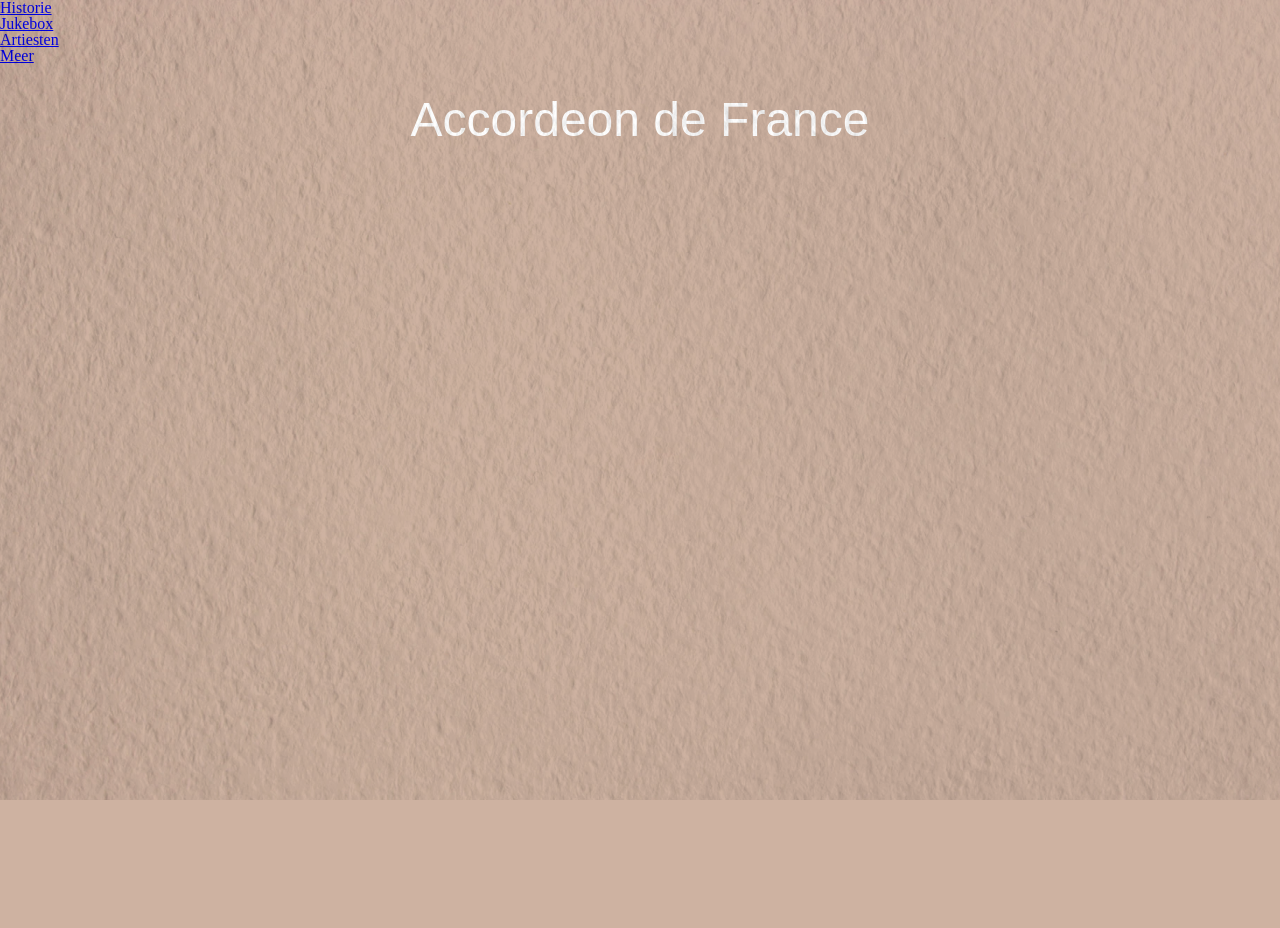
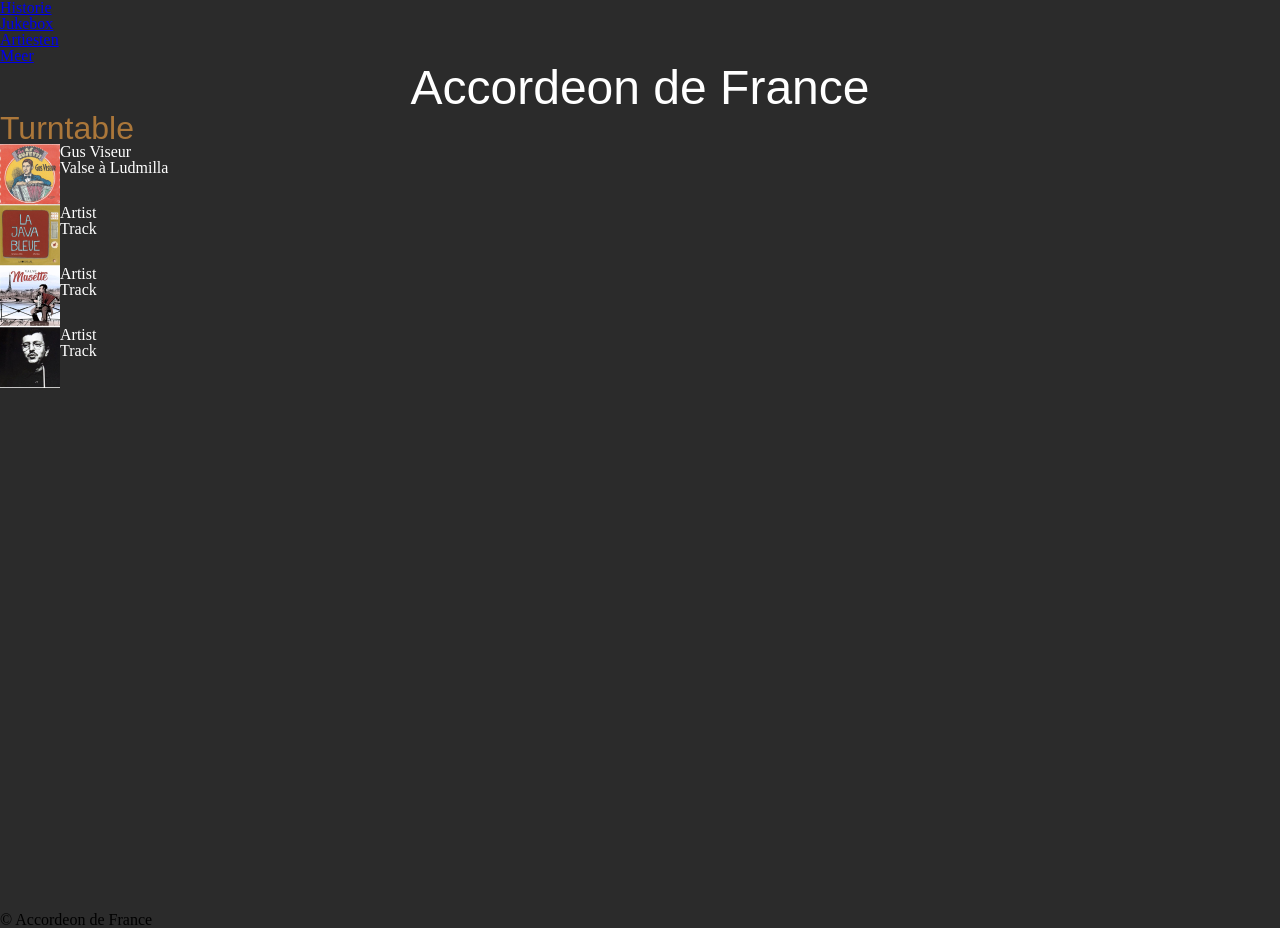
Before and after one commit to kasperdefrene/integration3, a website built with Vite: page integration3/index.html in a window 1280 px wide. Before the commit the page ends 800 px from the top, so only its background shows below. Built offline with nearby package versions, Linux system fonts and the light colour scheme; a web font is replaced by a local one.

Commit message:
woe 18-1 push

```diff
--- a/integration3/css/style.css
+++ b/integration3/css/style.css
@@ -1,34 +1,39 @@
 @import url("https://use.typekit.net/wtc6yih.css");
 
 :root{
-    --primary-color: #CEB2A1;
+    --background-color: #2B2B2B;
+    --primary-color: #AB773A;
 
     --title-font: bd-supper, sans-serif;
 }
 
 body {
-    position: relative;
-    background-color: #CEB2A1;
-    height: 100vh;
+  background-color: var(--background-color);
+  min-height: 100vh;
 }
 
-  .paperOverlay {
-    position: absolute;
-    top: 0;
-    bottom: 0;
-    left: 0;
-    right: 0;
-    background-repeat: repeat;
-    background-image: url("../public/overlay.png");
-    background-size: 100%;
-    mix-blend-mode: multiply;
-    pointer-events: none;
+.main{
+  min-height: 100vh;
 }
+
 
 h1{
   font-family: var(--title-font);
   font-size: 3rem;
   color: #fff;
   text-align: center;
-    margin-top: 2rem;
 }
+
+
+.turntable__title{
+  font-family: var(--title-font);
+  font-size: 2rem;
+  color: var(--primary-color);
+}
+
+.turntable__playlist{}
+
+.turntable__playlist__item{
+  color: white;
+  display: flex;
+}
--- a/integration3/index.html
+++ b/integration3/index.html
@@ -5,7 +5,6 @@
     <meta name="viewport" content="width=device-width, initial-scale=1.0" />
     <title>Accordeon de France</title>
   </head>
-  <div class="content">
     <body>
       <header>
         <nav>
@@ -21,11 +20,45 @@
 
 
       </header>
-  </div>
+      <main class="main">
+        <h2 class="turntable__title">Turntable</h2>
+        <div>
+          <div class="turntable__playlist">
+            <div class="turntable__playlist__item">
+              <img src="Rectangle 2.jpg" alt="">
+              <div>
+                <h3>Gus Viseur</h3>
+                <p>Valse à Ludmilla</p>
+              </div>
+            </div>
+            <div class="turntable__playlist__item">
+              <img src="Rectangle 2-1.jpg" alt="">
+              <div>
+                <h3>Artist</h3>
+                <p>Track</p>
+              </div>
+            </div>
+            <div class="turntable__playlist__item">
+              <img src="Rectangle 2-2.jpg" alt="">
+              <div>
+                <h3>Artist</h3>
+                <p>Track</p>
+              </div>
+            </div>
+            <div class="turntable__playlist__item">
+              <img src="Rectangle 2-3.jpg" alt="">
+              <div>
+                <h3>Artist</h3>
+                <p>Track</p>
+              </div>
+            </div>
 
+        </div>
 
-    <div class="paperOverlay"></div>
-
-    <script type="module" src="/main.js"></script>
-  </body>
+      </main>
+      <footer>
+        <p>© Accordeon de France</p>
+      </footer>
+      <script type="module" src="/main.js"></script>
+    </body>
 </html>
```
Also changed, not shown: integration3/public/Rectangle 2-1.jpg (added), integration3/public/Rectangle 2-2.jpg (added), integration3/public/Rectangle 2-3.jpg (added), integration3/public/Rectangle 2.jpg (added). Lines whose indentation alone changed are shown as unchanged.
